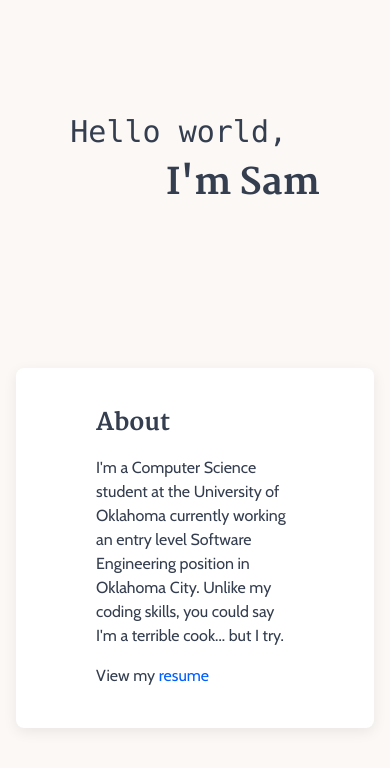
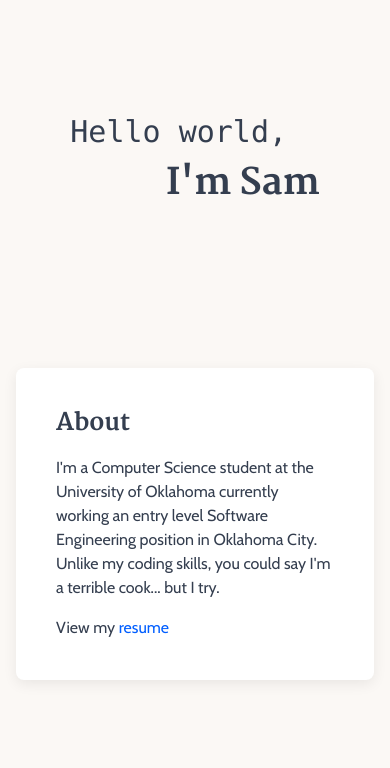
Before and after one commit to s-fletcher/me, a Next.js app: page / in a window 390 px wide. Shown: the top 768 px of the page. Built offline with nearby package versions, Linux system fonts and the light colour scheme.

Commit message:
Mobile optimizations

```diff
--- a/src/pages/index.tsx
+++ b/src/pages/index.tsx
@@ -1,6 +1,10 @@
 import { Box, Container, Heading, Link, Text } from '@chakra-ui/layout'
+import { useMediaQuery } from '@chakra-ui/media-query'
 
-const Home = () => (
+const Home = () => {
+  const [isSmallDevice] = useMediaQuery('(max-width: 640px)')
+
+  return (
     <Container maxW="container.md" mt={28} centerContent>
       <Box>
         <Heading fontWeight="normal" fontSize="3xl" fontFamily="mono">
@@ -10,7 +14,14 @@ const Home = () => (
           I&apos;m Sam
         </Heading>
       </Box>
-    <Box boxShadow="card" borderRadius="lg" mt={40} bg="white" py={10} px={20}>
+      <Box
+        boxShadow="card"
+        borderRadius="lg"
+        mt={40}
+        bg="white"
+        py={10}
+        px={isSmallDevice ? 10 : 20}
+      >
         <Heading size="lg">About</Heading>
         <Text my={4}>
           I&apos;m a Computer Science student at the University of Oklahoma
@@ -27,5 +38,5 @@ const Home = () => (
       </Box>
     </Container>
   )
-
+}
 export default Home
```
Lines whose indentation alone changed are shown as unchanged.
